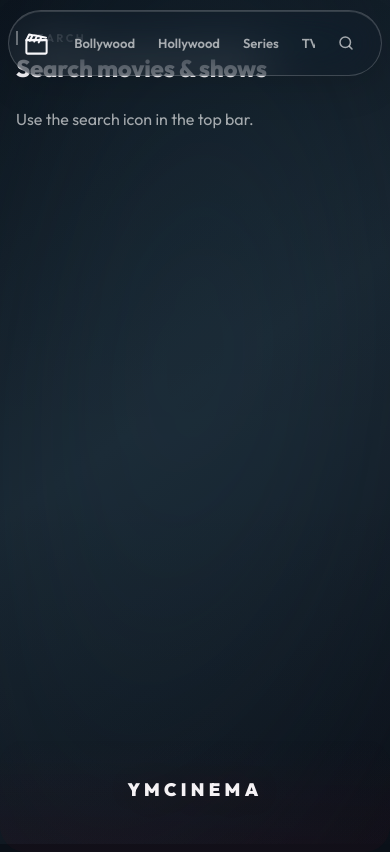
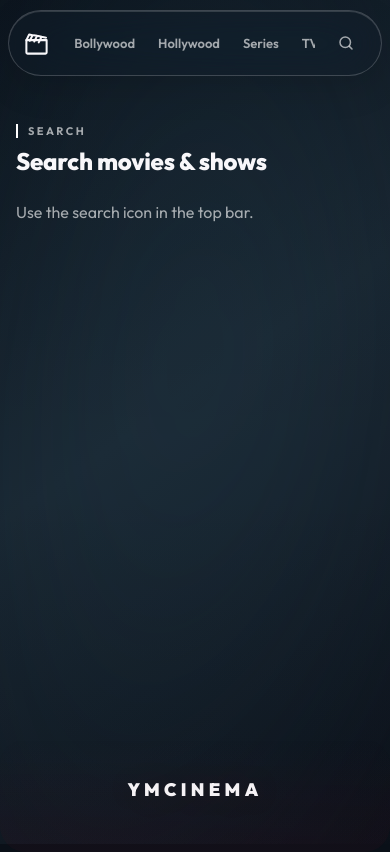
Before and after one commit to XhydraVT2/ymcinema-website-1, a Next.js app: page /search in a window 390 px wide. Built offline with nearby package versions, Linux system fonts and the light colour scheme.

Commit message:
Add files via upload

```diff
--- a/app/globals.css
+++ b/app/globals.css
@@ -921,3 +921,22 @@ body { isolation:isolate; }
 .genre-nav:disabled{opacity:0!important;pointer-events:none!important}
 @media(hover:none){.genre-nav:not(:disabled){opacity:.85;pointer-events:auto;width:40px;height:40px;font-size:29px}}
 @media(prefers-reduced-motion:reduce){.genre-carousel-shell .genre-rail{scroll-behavior:auto}.genre-nav{transition:none}}
+
+/* V24 — Keep inner-page headings clear of the floating sticky navbar.
+   Earlier generic .wrap padding overrides .page, collapsing the heading into the nav. */
+main.wrap.page,
+main.wrap.genre-page {
+  padding-top: clamp(130px, 10vw, 160px) !important;
+}
+main.wrap.page > .page-head,
+main.wrap.genre-page > .eyebrow,
+main.wrap.genre-page > h1 {
+  position: relative;
+  z-index: 1;
+}
+@media (max-width: 800px) {
+  main.wrap.page,
+  main.wrap.genre-page {
+    padding-top: 125px !important;
+  }
+}
```
Also changed, not shown: 1 other file (tests, documents, lock files or other folders).
